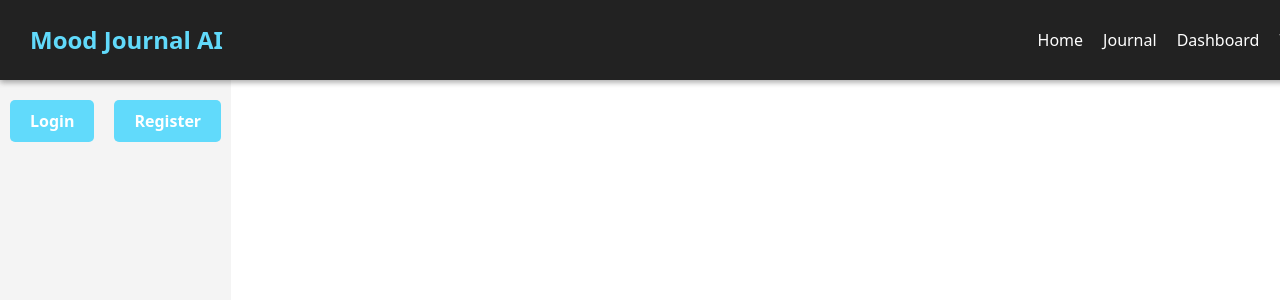
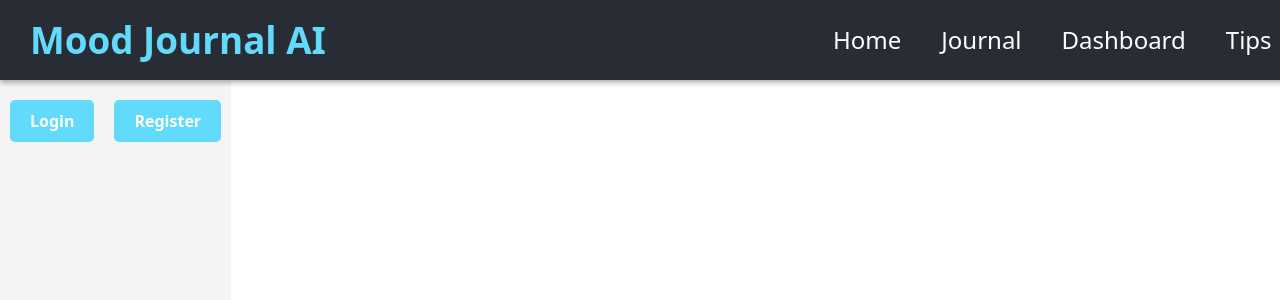
Before and after one commit to Unnati126/Capstone_Project, a React (Vite) app in the folder mood_journal_ai/frontend/: page / in a window 1280 px wide. Shown: the top 300 px of the page. Built offline with nearby package versions, Linux system fonts and the light colour scheme.

Commit message:
navbar done

```diff
--- a/mood_journal_ai/frontend/src/components/Navbar.css
+++ b/mood_journal_ai/frontend/src/components/Navbar.css
@@ -2,9 +2,9 @@
   display: flex;
   justify-content: space-between;
   align-items: center;
-  background-color: #222;
+  background-color: #282c34;
+  padding: 10px 30px;
   color: white;
-  padding: 10px 30px;
   position: fixed;
   top: 0;
   width: 100%;
@@ -15,15 +15,23 @@
 
 .navbar-left h1 {
   margin: 0;
-  font-size: 1.5rem;
+  font-size: 2.3rem;
   color: #61dafb;
 }
 
+.navbar-right {
+  display: flex;
+  gap: 20px;
+  padding-right: 3%;
+}
+
 .navbar-right a {
-  margin-left: 20px;
   color: white;
   text-decoration: none;
+  transition: color 0.2s;
+  margin-left: 20px;
   font-weight: 500;
+  font-size: 1.5rem;
 }
 
 .navbar-right a:hover {
```
Also changed, not shown: mood_journal_ai/frontend/src/components/Navbar.jsx (indentation only).
